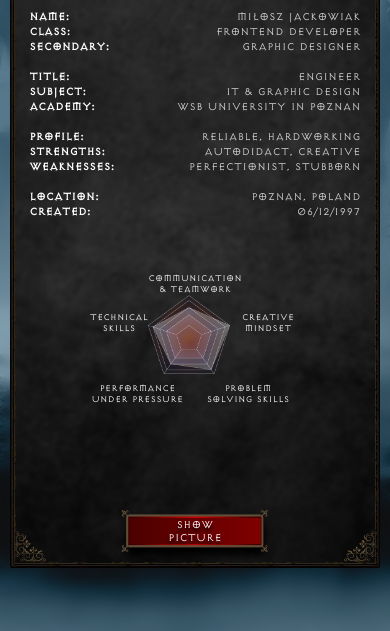
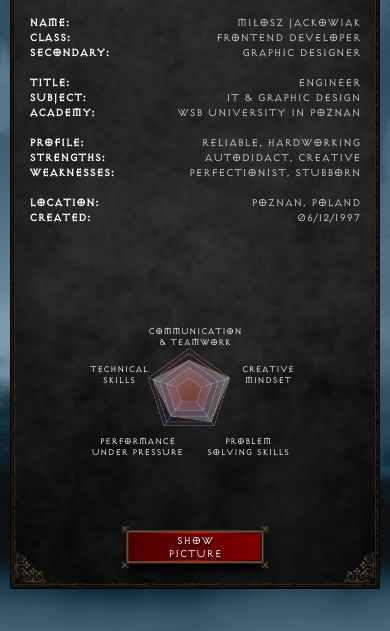
Before and after one commit to Arncil/previous-portfolio-website, a plain HTML site: page resources/html/character.html in a window 390 px wide. Shown: the part 213-844 px from the top of the page. Drawn offline with Linux system fonts and the light colour scheme.

Commit message:
Update main menu

```diff
--- a/resources/css/style.css
+++ b/resources/css/style.css
@@ -583,7 +583,7 @@ main {
 @media (max-width: 500px) {
     #main-menu {
         /* box model */
-        width: 80vw;
+        width: 85vw;
         height: 80vh;
         height: calc(var(--vh, 1vh) * 80);
         /* border */
@@ -591,7 +591,7 @@ main {
     }
     #main-menu::before {
         /* box model */
-        width: 76vw;
+        width: 81vw;
         height: 78vh;
         height: calc(var(--vh, 1vh) * 78);
     }
@@ -882,16 +882,16 @@ main {
     #character-description {
         /* box model */
         width: 95vw;
-        height: 85vh;
-        height: calc(var(--vh, 1vh) * 85);
+        height: 90vh;
+        height: calc(var(--vh, 1vh) * 90);
         /* position */
-        grid-template-rows: 1fr 4fr 3fr 2fr;
+        grid-template-rows: 1fr 4fr 3fr 1fr;
     }
     #character-description::before {
         /* box model */
         width: 91vw;
-        height: 83vh;
-        height: calc(var(--vh, 1vh) * 83);
+        height: 88vh;
+        height: calc(var(--vh, 1vh) * 88);
     }
     #character-details {
         /* box model */
@@ -916,10 +916,10 @@ main {
         width: 35vmin;
         height: 8vmin;
         /* position */
-        bottom: 10%;
+        position: relative;
+        bottom: 0;
         right: 0;
-        left: 50%;
-        transform: translateX(-50%);
+        grid-row: 4 / 4;
         /* text */
         font-size: var(--font-size-300);
     }
--- a/resources/html/character.html
+++ b/resources/html/character.html
@@ -103,12 +103,12 @@
                     <td><p class="table-data table-data-second">06/12/1997</p></td>
                 </tr>
             </table>
+            <p id="character-show-picture" class="button character-show">Show<br>Picture</p>
+            <p id="character-show-page" class="button character-show">Show<br>Page</p>
         </section>
         <figure id="character-picture">
             <img src="../images/character/main-character.png" alt="Picture of Milosz Jackowiak">
         </figure>
-        <p id="character-show-picture" class="button character-show">Show<br>Picture</p>
-        <p id="character-show-page" class="button character-show">Show<br>Page</p>
     </main>
 </body>
 <script src="../javascript/main.js"></script>
```
